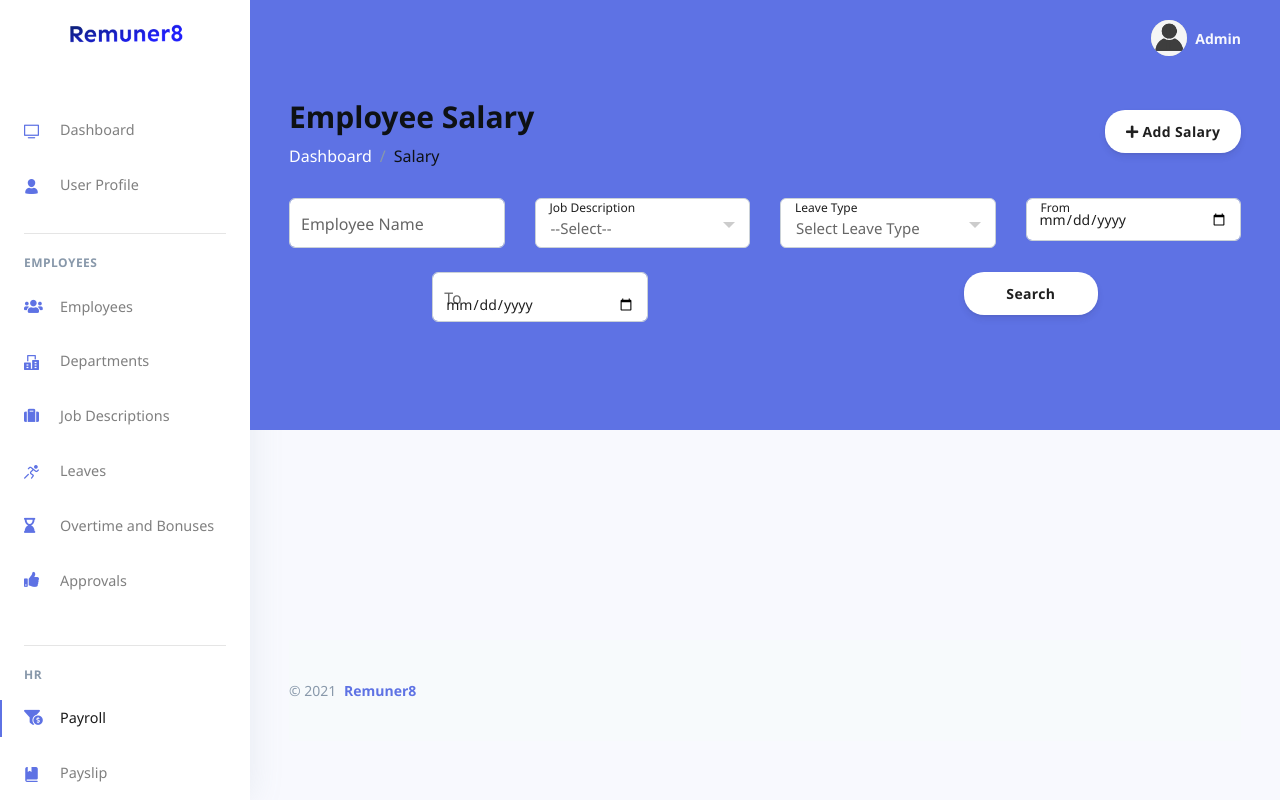
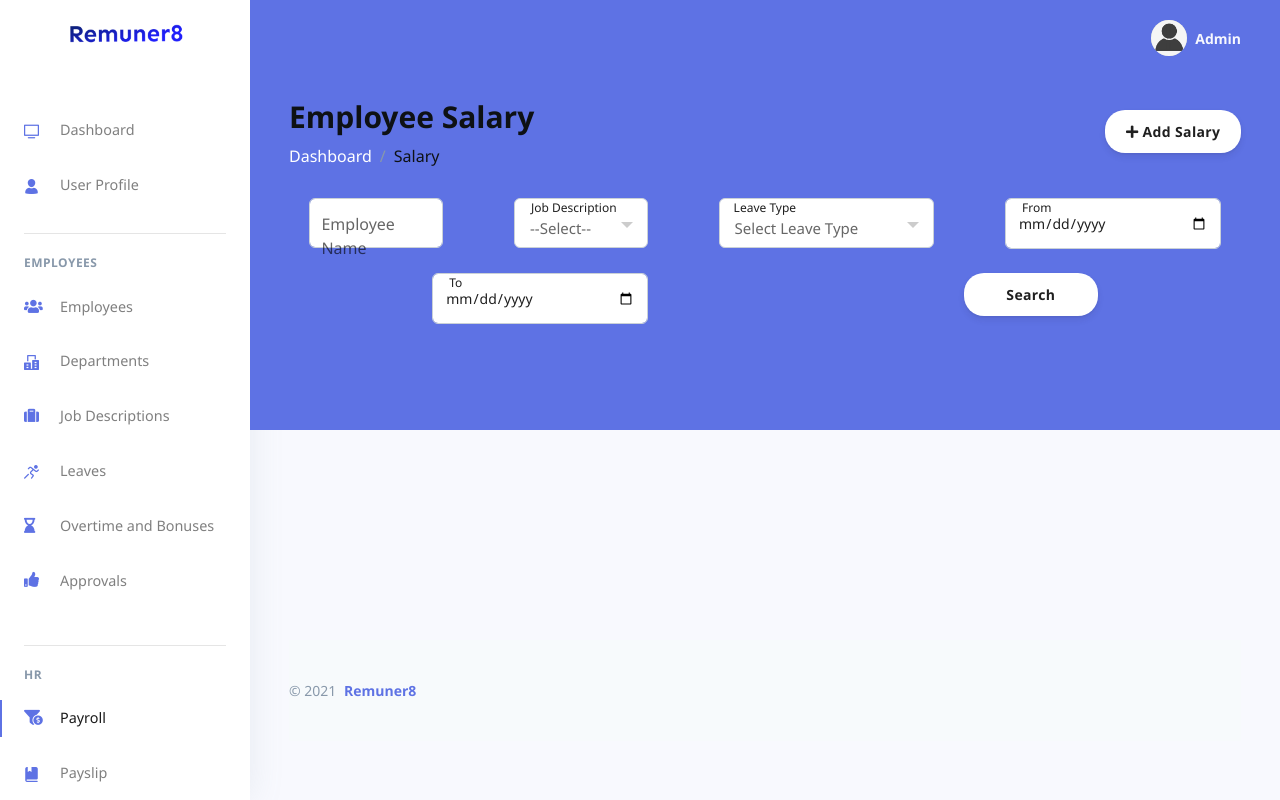
Before and after one commit to emwhylaj/Remuner8-ClientSide, a React (Create React App) app: page /admin/payroll in a window 1280 px wide. Built offline with nearby package versions, Linux system fonts and the light colour scheme.

Commit message:
Fixed admin nav icon, leave table and employee card on dashboard,
Implemented Date picker label

```diff
--- a/src/assets/css/Payroll.css
+++ b/src/assets/css/Payroll.css
@@ -61,22 +61,6 @@ a {
   -ms-transition: all 0.4s ease;
   -webkit-transition: all 0.4s ease;
   margin-bottom: 10px;
-}
-.form-control {
-  display: block;
-  width: 100%;
-  height: calc(1.5em + 1.25rem + 2px);
-  padding: 0.625rem 0.75rem;
-  font-size: 0.875rem;
-  font-weight: 400;
-  line-height: 1.5;
-  color: #8898aa;
-  background-color: #fff;
-  background-clip: padding-box;
-  border: 1px solid #cad1d7;
-  border-radius: 0.375rem;
-  box-shadow: none;
-  transition: all 0.2s cubic-bezier(0.68, -0.55, 0.265, 1.55);
 }
 
 .form-focus .focus-label {
--- a/src/components/Avatars/EmployeeAvatar.jsx
+++ b/src/components/Avatars/EmployeeAvatar.jsx
@@ -41,7 +41,8 @@ const Avatar = styled(Link)`
   text-align: center;
   text-decoration: none;
   vertical-align: middle;
-  width: auto;
+  width: 40px;
+  min-width: 40px;
   position: relative;
   white-space: nowrap;
 `;
@@ -57,6 +58,7 @@ const Image = styled.img`
   display: block;
   overflow: hidden;
   height: 40px;
+  width: inherit;
 `;
 
 const Job = styled.span`
--- a/src/components/Dashboard/EmployeeCard.jsx
+++ b/src/components/Dashboard/EmployeeCard.jsx
@@ -19,6 +19,7 @@ const EmployeeCard = props => {
   }, []);
 
   const { loading, employees } = state;
+  console.log(state);
   const slicedEmployees = !loading ? employees.slice(0, 5) : null;
 
   return (
@@ -42,10 +43,7 @@ const EmployeeCard = props => {
             </Col>
           </Row>
         </CardHeader>
-      <EmployeeTable
-        loading={loading}
-        employees={slicedEmployees}
-      />
+        <EmployeeTable loading={loading} data={slicedEmployees} />
       </Card>
     </>
   );
--- a/src/components/Forms/DatePicker.jsx
+++ b/src/components/Forms/DatePicker.jsx
@@ -17,6 +17,7 @@ const DatePicker = ({ date, onChange, label, adjustLabel }) => {
         defaultValue={date ? getValidDate(date) : today}
         onChange={onChange}
         onClick={() => setTodaysDate(today)}
+        style={{ height: '51px' }}
       />
       <FocusLabel htmlFor="datepicker" adjustLabel={adjustLabel}>
         {label}
--- a/src/components/Forms/Department/DepartmentForm.jsx
+++ b/src/components/Forms/Department/DepartmentForm.jsx
@@ -17,12 +17,24 @@ const DepartmentForm = ({ data, toggle }) => {
               <label className="col-form-label">
                 Department Name <span className="text-danger">*</span>
               </label>
-              <Input type="text" autoFocus required defaultValue={departmentName} />
+              <Input
+                type="text"
+                autoFocus
+                required
+                defaultValue={departmentName}
+              />
             </FormGroup>
           </Col>
         ))
       ) : (
-        <p>No data</p>
+        <Col>
+          <FormGroup>
+            <label className="col-form-label">
+              Department Name <span className="text-danger">*</span>
+            </label>
+            <Input type="text" autoFocus required />
+          </FormGroup>
+        </Col>
       )}
     </CustomForm>
   );
--- a/src/components/Navbars/AdminNavbar.js
+++ b/src/components/Navbars/AdminNavbar.js
@@ -15,7 +15,7 @@ import AdminImage from '../../assets/img/theme/adminImage.jfif';
 
 const AdminNavbar = props => (
   <Navbar className="navbar-top navbar-dark" expand="md" id="navbar-main">
-    <Container fluid>
+    <Container className="justify-content-end justify-content-lg-between" fluid>
       <span className="h4 mb-0 text-white text-uppercase d-none d-lg-inline-block">
         {props.brandText}
       </span>
--- a/src/components/Payroll/InputRow.jsx
+++ b/src/components/Payroll/InputRow.jsx
@@ -1,5 +1,5 @@
 import React from 'react';
-import { Row, Col } from 'reactstrap';
+import { Row, Col, FormGroup } from 'reactstrap';
 
 import CustomButton from 'components/Custom-Buttons/Button';
 import FormInput from 'components/Forms/Input';
@@ -12,36 +12,41 @@ const roleOptions = ['Employee', 'Manager'];
 const InputRow = () => {
   return (
     <Row className="mb-3 justify-content-around">
-      <Col sm={6} md={5} lg={3} xl={3}>
+      <Col sm={6} md={5} lg={3} xl={2}>
         <FormInput label="Employee Name" type="text" />
       </Col>
-      <Col sm={6} md={5} lg={4} xl={3}>
-        <SelectBox
-          focusLabel="Job Description"
-          label="--Select--"
-          options={roleOptions}
-          adjustLabel
-        ></SelectBox>
+      <Col sm={6} md={5} lg={3} xl={2}>
+        <FormGroup>
+          <SelectBox
+            focusLabel="Job Description"
+            label="--Select--"
+            options={roleOptions}
+          />
+        </FormGroup>
       </Col>
-      <Col sm={6} md={5} lg={4} xl={3}>
+      <Col sm={6} md={5} lg={3} xl={3}>
         <SelectBox
           className="p-2"
           focusLabel="Leave Type"
           label="Select Leave Type"
           options={options}
           adjustLabel
-        ></SelectBox>
+        />
       </Col>
       <Col sm={6} md={5} lg={3} xl={3}>
-       <DatePicker label="From" adjustLabel/>
+        <FormGroup>
+          <DatePicker label="From" />
+        </FormGroup>
       </Col>
       <Col sm={6} md={5} lg={3} xl={3}>
-        <FormInput label="To" type="date" />
+        <FormGroup>
+          <DatePicker label="To" />
+        </FormGroup>
       </Col>
-      <Col sm={6} md={5} lg={2}>
-        <CustomButton className="btn btn-block" style={{}}>
-          Search
-        </CustomButton>
+      <Col sm={6} md={5} lg={3} xl={2}>
+        <FormGroup>
+          <CustomButton className="btn btn-block">Search</CustomButton>
+        </FormGroup>
       </Col>
     </Row>
   );
--- a/src/components/Tables/DepartmentsTable.jsx
+++ b/src/components/Tables/DepartmentsTable.jsx
@@ -37,6 +37,10 @@ class DepartmentsTable extends Component {
 
   handlePageChange = page => this.setState({ currentPage: page });
 
+  handlePrevious = page => this.setState({ currentPage: page - 1 });
+
+  handleNext = page => this.setState({ currentPage: page + 1 });
+
   handlePageSizeChange = value => this.setState({ pageSize: Number(value) });
 
   handleSort = sortColumn => this.setState({ sortColumn });
@@ -72,6 +76,8 @@ class DepartmentsTable extends Component {
             onPageChange={this.handlePageChange}
             currentPage={currentPage}
             onPageSizeChange={this.handlePageSizeChange}
+            onNext={this.handleNext}
+            onPrevious={this.handlePrevious}
           />
         </Row>
       </div>
--- a/src/components/Tables/EmployeeTable.jsx
+++ b/src/components/Tables/EmployeeTable.jsx
@@ -65,6 +65,7 @@ class EmployeeTable extends Component {
 
   getPagedData = () => {
     const { data } = this.props;
+    if (!data) return null;
     const { pageSize, currentPage } = this.state;
     const bodyData = data && paginate(data, currentPage, pageSize);
 
@@ -73,16 +74,14 @@ class EmployeeTable extends Component {
 
   render() {
     const { loading, data } = this.props;
+
+    if (loading) return <LoaderRing />;
+
     const { start, end, pageSize, currentPage, sortColumn } = this.state;
     const { totalCount, bodyData } = this.getPagedData();
     const employees = this.formatDates(bodyData);
-
     return (
       <div className="table-wrapper">
-        {loading ? (
-          <LoaderRing />
-        ) : (
-          <>
         <Table
           className="align-items-center table-flush"
           columns={this.columns}
@@ -92,7 +91,7 @@ class EmployeeTable extends Component {
           onSort={this.handleSort}
         />
         <Row className="align-items-baseline justify-content-lg-between mt-4">
-              <TableInfo start={start} end={end} total={totalCount} />
+          <TableInfo start={start} end={totalCount < 10 ? totalCount : end} total={totalCount} />
           <Pagination
             itemsCount={totalCount}
             pageSize={pageSize}
@@ -103,8 +102,6 @@ class EmployeeTable extends Component {
             onNext={this.handleNext}
           />
         </Row>
-          </>
-        )}
       </div>
     );
   }
--- a/src/components/Tables/LeaveTable.jsx
+++ b/src/components/Tables/LeaveTable.jsx
@@ -60,9 +60,9 @@ class LeaveTable extends Component {
 
   handlePageChange = page => this.setState({ currentPage: page });
 
-  handlePrevious = page => this.setState({ currentPage: page-- });
+  handlePrevious = page => this.setState({ currentPage: page - 1 });
 
-  handleNext = page => this.setState({ currentPage: page++ });
+  handleNext = page => this.setState({ currentPage: page + 1 });
 
   handlePageChange = page => this.setState({ currentPage: page });
 
```
Lines whose indentation alone changed are shown as unchanged.
